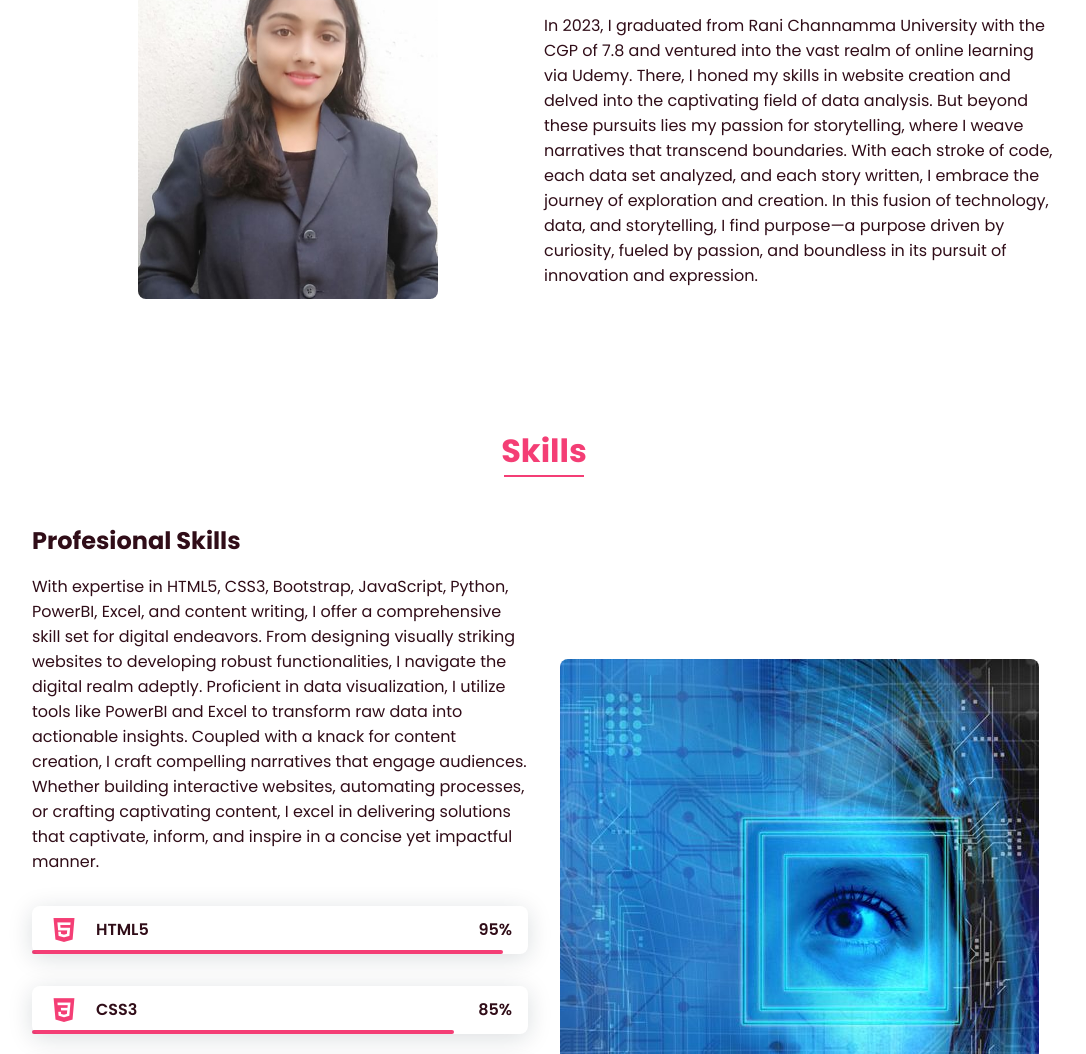
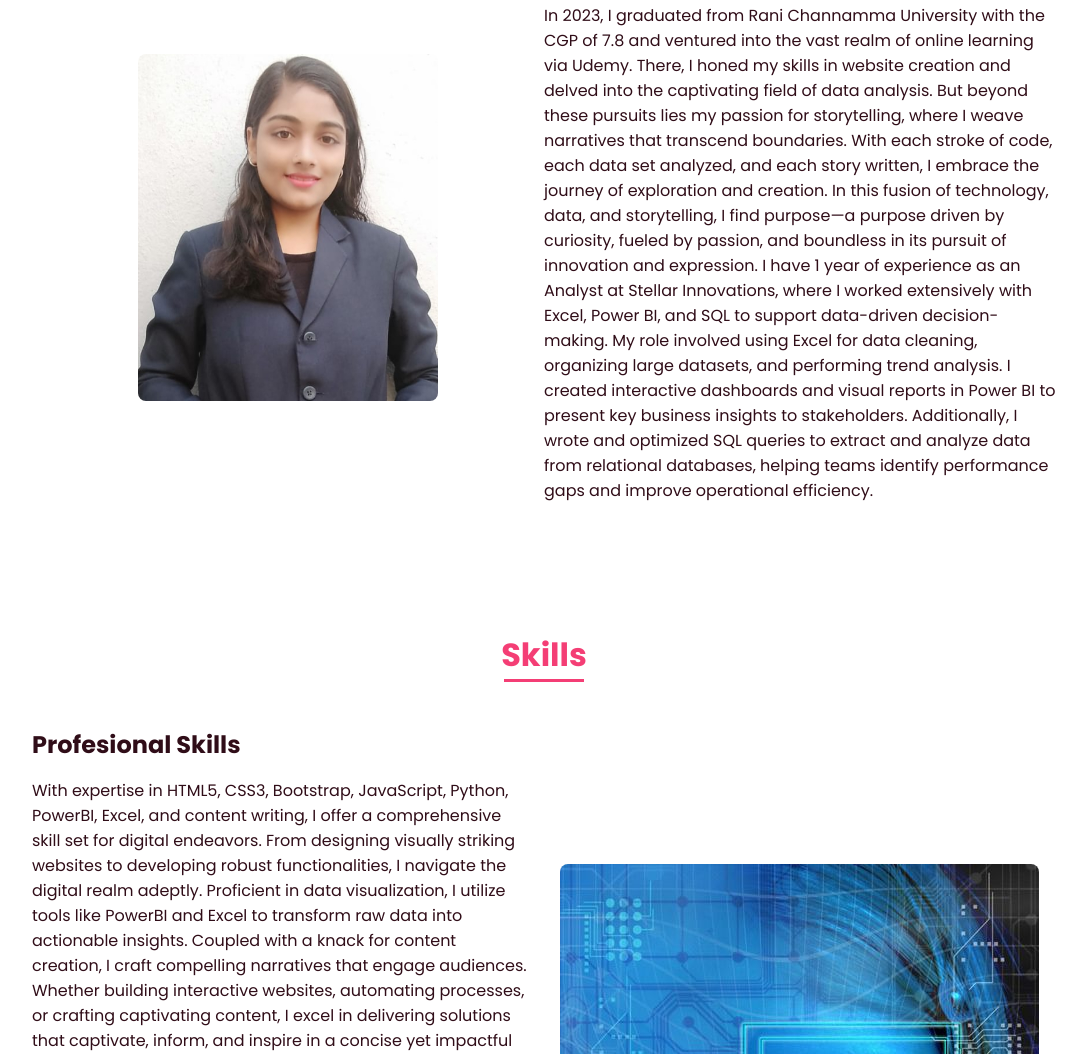
Before and after one commit to Desaismita077/my-portfolio, a plain HTML site: page index.html in a window 1280 px wide. Shown: the part 1066-2120 px from the top of the page, without its empty margins (96-1182 px from the left). Drawn offline with nearby package versions, Linux system fonts and the light colour scheme.

Commit message:
Update index.html

```diff
--- a/index.html
+++ b/index.html
@@ -75,7 +75,9 @@
 
                     <div>
                         <h2 class="about__subtitle">Journey of Self-Discovery</h2>
-                        <p class="about__text">In 2023, I graduated from Rani Channamma University with the CGP of 7.8 and ventured into the vast realm of online learning via Udemy. There, I honed my skills in website creation and delved into the captivating field of data analysis. But beyond these pursuits lies my passion for storytelling, where I weave narratives that transcend boundaries. With each stroke of code, each data set analyzed, and each story written, I embrace the journey of exploration and creation. In this fusion of technology, data, and storytelling, I find purpose—a purpose driven by curiosity, fueled by passion, and boundless in its pursuit of innovation and expression.
+                        <p class="about__text">In 2023, I graduated from Rani Channamma University with the CGP of 7.8 and ventured into the vast realm of online learning via Udemy. There, I honed my skills in website creation and delved into the captivating field of data analysis. But beyond these pursuits lies my passion for storytelling, where I weave narratives that transcend boundaries. With each stroke of code, each data set analyzed, and each story written, I embrace the journey of exploration and creation. In this fusion of technology, data, and storytelling, I find purpose—a purpose driven by curiosity, fueled by passion, and boundless in its pursuit of innovation and expression.<n>
+                            I have 1 year of experience as an Analyst at Stellar Innovations, where I worked extensively with Excel, Power BI, and SQL to support data-driven decision-making. My role involved using Excel for data cleaning, organizing large datasets, and performing trend analysis. I created interactive dashboards and visual reports in Power BI to present key business insights to stakeholders. Additionally, I wrote and optimized SQL queries to extract and analyze data from relational databases, helping teams identify performance gaps and improve operational efficiency.
+                        </n>
                         </div>
                 </div>
             </section>
```
